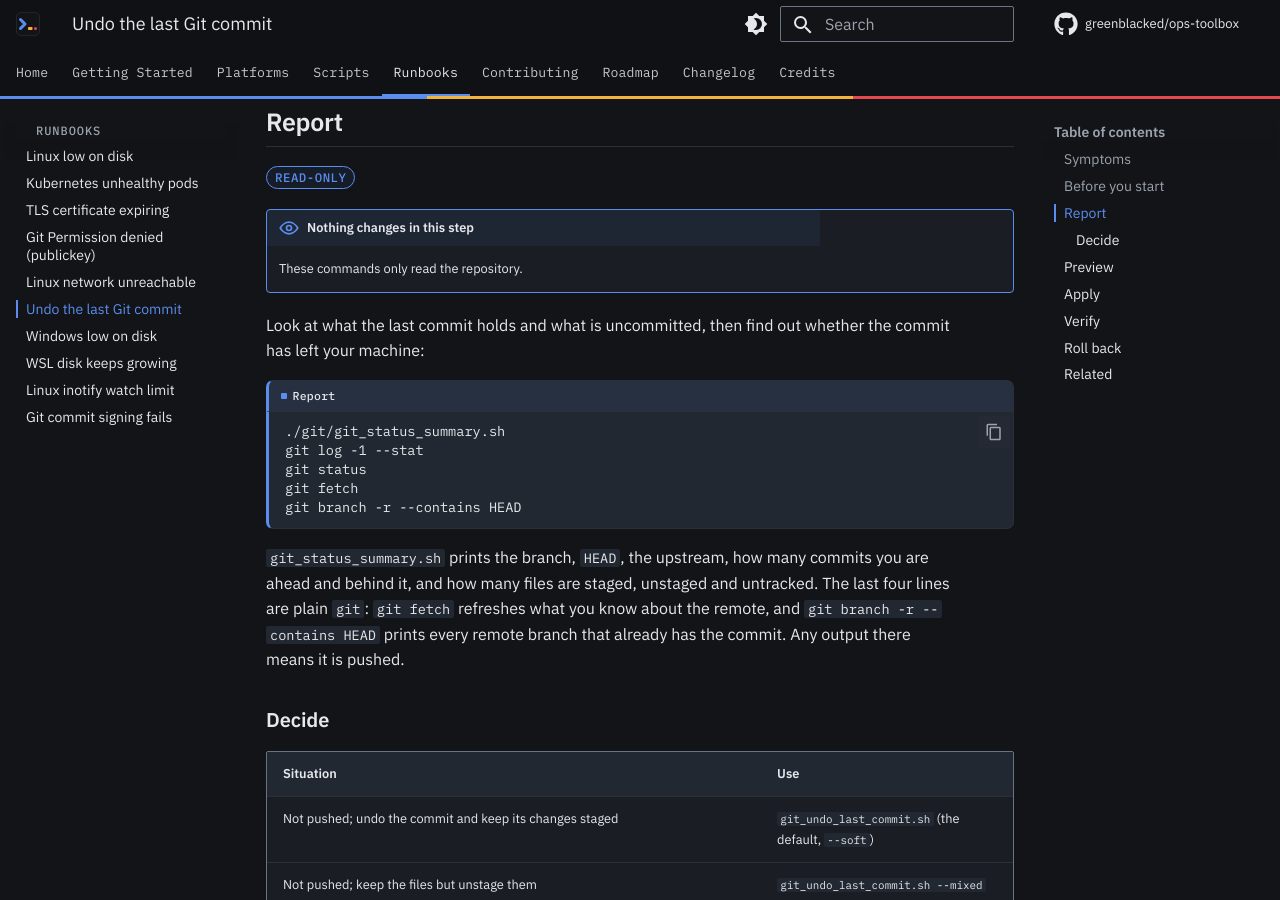
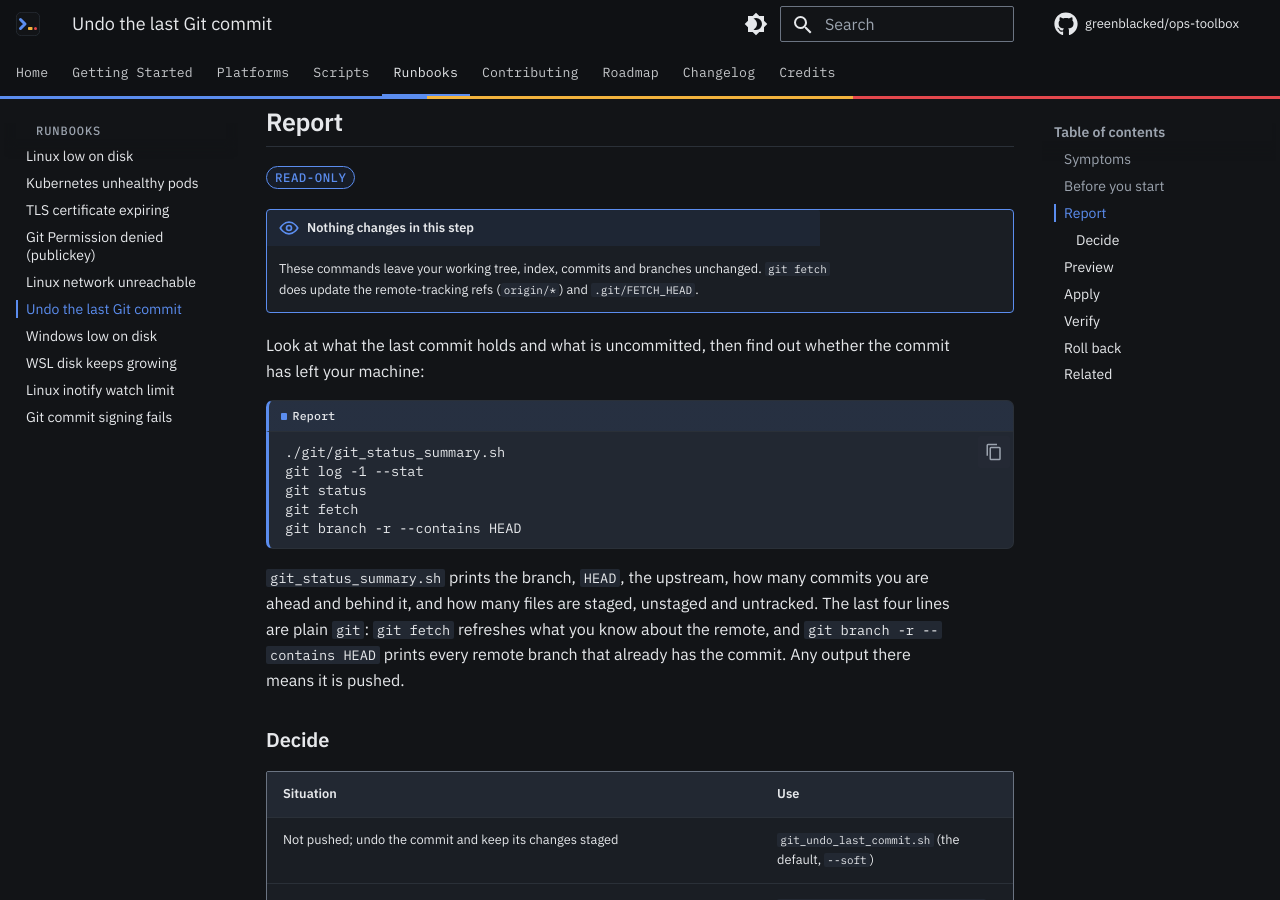
Before and after one commit to greenblacked/ops-toolbox, an MkDocs documentation site: the page built from docs/runbooks/git-undo-last-commit.md, in a window 1280 px wide and 900 px high, scrolled down 812 px. Built offline with MkDocs 1.6.1 and Material for MkDocs 9.7.7, drawn with Linux system fonts in a browser that asks for light colours; comment, search, counter and statistics services are not loaded.

Commit message:
docs(runbooks): qualify read-only wording of fetch step
The report step runs git fetch, which updates remote-tracking refs
and .git/FETCH_HEAD. State that the working tree, index and branches
are unchanged instead of claiming nothing is written.

```diff
--- a/docs/runbooks/git-undo-last-commit.md
+++ b/docs/runbooks/git-undo-last-commit.md
@@ -30,7 +30,9 @@ safe way for one that has already been pushed.
 <span class="stage stage-report">read-only</span>
 
 !!! report "Nothing changes in this step"
-    These commands only read the repository.
+    These commands leave your working tree, index, commits and branches
+    unchanged. `git fetch` does update the remote-tracking refs
+    (`origin/*`) and `.git/FETCH_HEAD`.
 
 Look at what the last commit holds and what is uncommitted, then find out
 whether the commit has left your machine:
```
